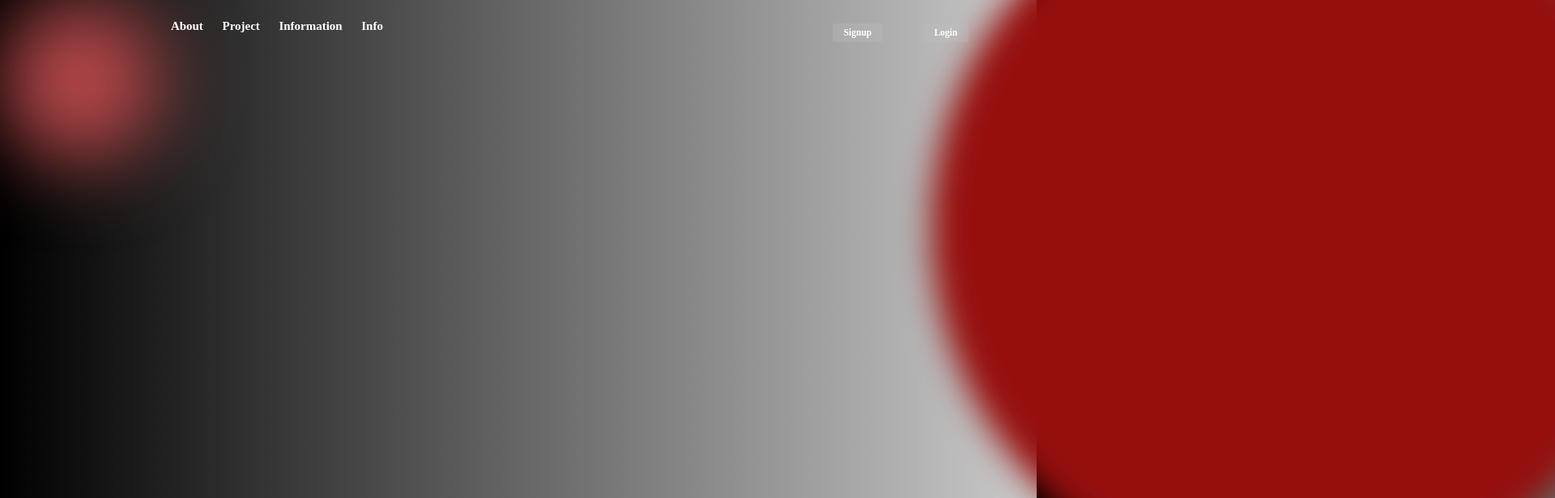
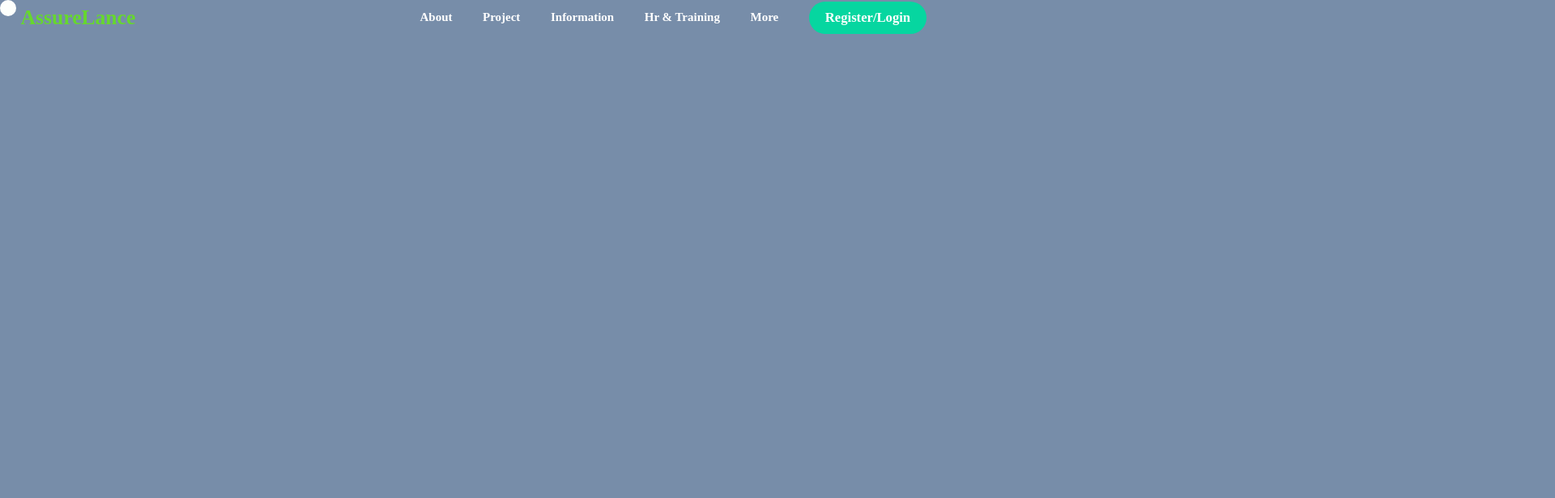
Before and after one commit to harshbuttru3/AssureLance, a React (Vite) app: page / in a window 1280 px wide. Shown: the top 616 px of the page at 81% size, 1920 px wide, since content can reach past the window. Built offline with nearby package versions, Linux system fonts and the light colour scheme.

Commit message:
navigation wala section me register or login page ko intermediate se jod dena

```diff
--- a/package.json
+++ b/package.json
@@ -10,6 +10,7 @@
     "preview": "vite preview"
   },
   "dependencies": {
+    "@fortawesome/fontawesome-free": "^6.6.0",
     "@fortawesome/free-brands-svg-icons": "^6.6.0",
     "@fortawesome/react-fontawesome": "^0.2.2",
     "@splinetool/react-spline": "^4.0.0",
--- a/src/components/Mouse.jsx
+++ b/src/components/Mouse.jsx
@@ -8,17 +8,42 @@ function Mouse() {
     useEffect(() => {
         const handleMouseMove = (event) => {
             gsap.to(mouseShadowRef.current, {
-                x: event.clientX - 100,
-                y: event.clientY - 100,
+                x: event.clientX,
+                y: event.clientY,
                 ease: "back.out",
             });
         };
 
+        const scalemouse = document.querySelector("#navopt");
+
+        const handleMouseEnter = () => {
+            gsap.to(mouseShadowRef.current, {
+                scale: 3,
+                border: "1px solid #ffffffab",
+                backgroundColor: "#fdfffc56",
+            });
+        };
+
+        const handleMouseLeave = () => {
+            gsap.to(mouseShadowRef.current, {
+                scale: 1,
+                backgroundColor: "#fdfffc",
+                border: "none",
+            });
+        };
+
+    // Add event listeners
+        scalemouse.addEventListener("mouseenter", handleMouseEnter);
+        scalemouse.addEventListener("mouseleave", handleMouseLeave);
+
         document.addEventListener('mousemove', handleMouseMove);
+
 
         // Cleanup the event listener on component unmount
         return () => {
             document.removeEventListener('mousemove', handleMouseMove);
+            scalemouse.removeEventListener("mouseenter", handleMouseEnter);
+            scalemouse.removeEventListener("mouseleave", handleMouseLeave);
         };
     }, []);
 
--- a/src/components/Navbar.jsx
+++ b/src/components/Navbar.jsx
@@ -1,14 +1,16 @@
 import React from 'react';
 import { NavLink } from 'react-router-dom';
 import './navbar.css';
+import { FontAwesomeIcon } from '@fortawesome/react-fontawesome';
+import '@fortawesome/fontawesome-free/css/all.min.css';
 
 
 function Navbar() {
 
   return (
-    <>
-    <nav id="nav">
+    <div className='Navbar'>
       <div id="navopt">
+        <h2>AssureLance</h2>
         <h3>
           <NavLink to="/about">About</NavLink>
         </h3>
@@ -19,19 +21,17 @@ function Navbar() {
           <NavLink to="/information">Information</NavLink>
         </h3>
         <h3>
-          <NavLink to="/info">Info</NavLink>
+          <NavLink to="/info">Hr & Training</NavLink>
         </h3>
-      </div>
-      <div id="button">
+        <h3>
+          <NavLink to="#">More</NavLink>
+        </h3>
         <h1>
-          <NavLink to="/usertype">Signup</NavLink>
-        </h1>
-        <h1>
-          <NavLink to="/login">Login</NavLink>
+          {/* here you have to change the direction of the directory of the intermediate page of registering the user . */}
+          <NavLink to="/usertype">Register/Login</NavLink>
         </h1>
       </div>
-    </nav>
-    </>
+    </div>
   );
 }
 
--- a/src/components/mouse.css
+++ b/src/components/mouse.css
@@ -1,10 +1,9 @@
 #mouseshadow{
-    height: 200px;
-    width: 200px;
+    height: 20px;
+    width: 20px;
     border-radius: 50%;
-    background-color: #b9484a;
+    background-color: #fdfffc;
     position: fixed;
-    filter: blur(50px);
     z-index: -1;
 
 }
--- a/src/components/navbar.css
+++ b/src/components/navbar.css
@@ -1,75 +1,57 @@
-/* #intro{
+.Navbar{
+    height: 10%;
+    width: 100%;
+    text-transform: capitalize;
+    font-size: 1.2vw;
+    display: flex;
+    align-items: center;
+}
+
+.Navbar h2{
+    margin-right: 25%;
+    font-family: "cursive";
+    color: rgb(102, 216, 45);
+}
+
+.Navbar #navopt{
+    margin: 0.15% 0%;
     height: 100%;
     width: 100%;
-    background: linear-gradient(to right, #000000, #c5c2c2);
-    overflow-x: hidden;
-} */
-
- #nav{
-    height: 10%;
-    width: 100%;
-    /* background-color: aqua; */
-    color: rgb(255, 255, 255);
     text-transform: capitalize;
-    display: flex;
-    /* justify-content: space-around; */
-    align-items: center;
-    padding-left: 13%;
-    font-size: 1.2vw;
-    gap: 5%;
-    padding-top: 1%;
-}
-
- #nav #navopt{
-    height: 100%;
-    width: 100%;
-    /* background-color: aqua; */
-    color: rgb(255, 255, 255);
-    text-transform: capitalize;
-    padding-left: 4%;
+    padding-left: 2%;
     font-size: 1vw;
     display: flex;
     align-items: center;
     gap: 3%;
+    transition: color 0.3s ease;
 
 }
+
 a{
-    color: white;
+    color: rgb(255, 255, 255);
     text-decoration: none;
 }
 
-#button{
-    font-size: 0.6vw;
-    z-index: 1;
-    font-weight: 800;
-    /* border: none; */
-    padding-right: 10%;
-    display: flex;
-    align-items: center;
-    gap: 50px;
 
+
+.Navbar h1{
+    font-size: 1.3vw;
+    font-weight: bold;
+    padding: 0.5vh 1vw;
+    display: inline-block;
+    padding: 10px 20px;
+    font-weight: bold;
+    text-align: center;
+    background-color: #06d6a0;
+    border: none;
+    border-radius: 30px;
+    transition: color 0.3s ease;
+    /* https://coolors.co/palette/011627-fdfffc-2ec4b6-e71d36-ff9f1c */
 
 }
 
-#button h1{
-    border-radius: 10%;
-    padding: 5% 12%;
-    background-color: rgba(193, 193, 193, 0.3);
-    /* background-color: transparent; */
-    color: rgb(255, 255, 255);
-    display: flex;
-    align-items: center;
-    /* border: 2px; */
-    /* border-color: #000000; */
-
+.Navbar #navopt h1:hover{
+    cursor: pointer;
+    background-color: #000814;
+    color: white;
 }
-
-/* design circle */
-/* #intro #circle{
-    border-radius: 50%;
-    background-color: #950f0d;
-    height: 900px;
-    width: 900px;
-    z-index: -2;
-    filter: blur(20px);
-} */
--- a/src/pages/Home.jsx
+++ b/src/pages/Home.jsx
@@ -5,19 +5,11 @@ import Navbar from '../components/Navbar';
 import "./home.css";
 
 function Home() {
-  // Use useEffect to handle the animation as a side effect
-  useEffect(() => {
-    gsap.to("#circle", {
-      x: 1150,
-      y: -220,
-    });
-  }, []); // Empty dependency array means this runs only once after the initial render
 
   return (
     <>
       <Mouse />
       <Navbar />
-      <div id='circle'></div>
     </>
   );
 }
--- a/src/pages/home.css
+++ b/src/pages/home.css
@@ -1,7 +1,8 @@
 body{
     height: 100%;
     width: 100%;
-    background: linear-gradient(to right, #000000, #cccbcb);
+    background: #778da9;
+    /* background: #ffffffab; */
     overflow-x: hidden;
 }
 #circle{
```
Also changed, not shown: 1 other file (tests, documents, lock files or other folders).
